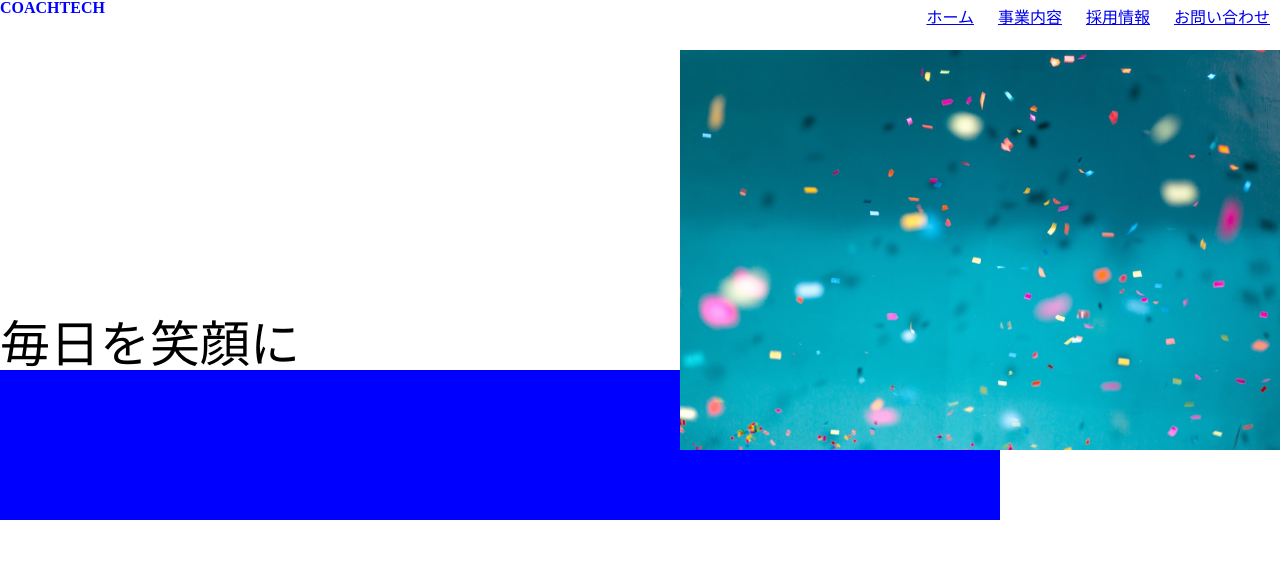
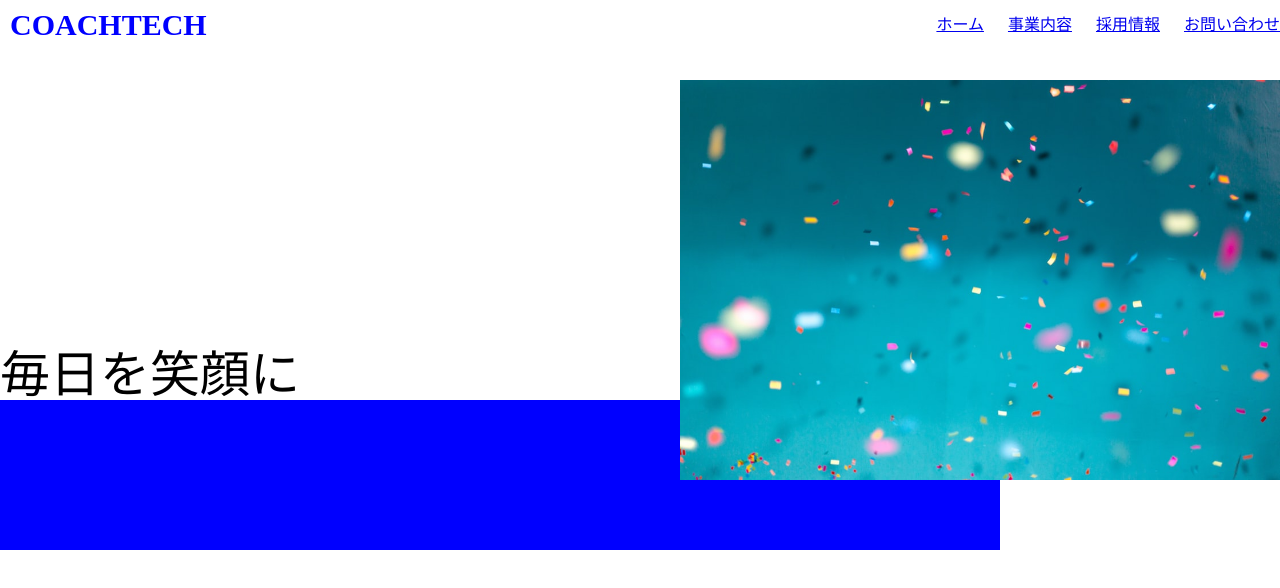
Before and after one commit to yasuexe/20210327_Itonaga, a plain HTML site: page index.html in a window 1280 px wide. Drawn offline with Linux system fonts and the light colour scheme.

Commit message:
second-commit

```diff
--- a/css/style.css
+++ b/css/style.css
@@ -1,17 +1,20 @@
-header{
+header {
   display: flex;
   width: 100%;
   height: 50px;
   background-color: #fff;
-  align-items: flex-start;
+  align-items: center;
+  margin-left: 10px;
+  margin-right: 10px;
 }
 
-.title{
+.title {
+  font-size: 30px;
   margin-right: auto;
   color: blue;
 }
 
-.menu-item{
+.menu-item {
   list-style: none;
   display: inline-block;
   padding: 10px;
@@ -26,7 +29,7 @@ header{
 }
 
 .item1_img {
-  margin: 0 0 0 auto;
+  margin-top: 30px;
   display: block;
   width: 100%;
 }
```
Also changed, not shown: css_final.png (deleted).
